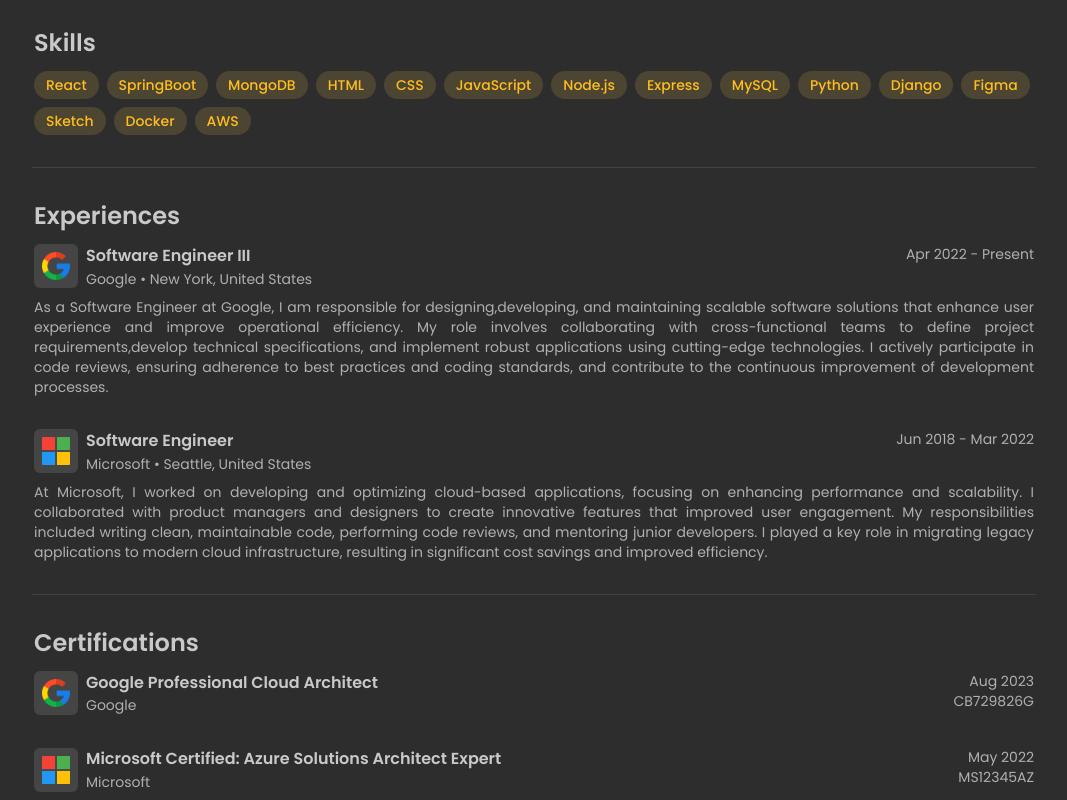
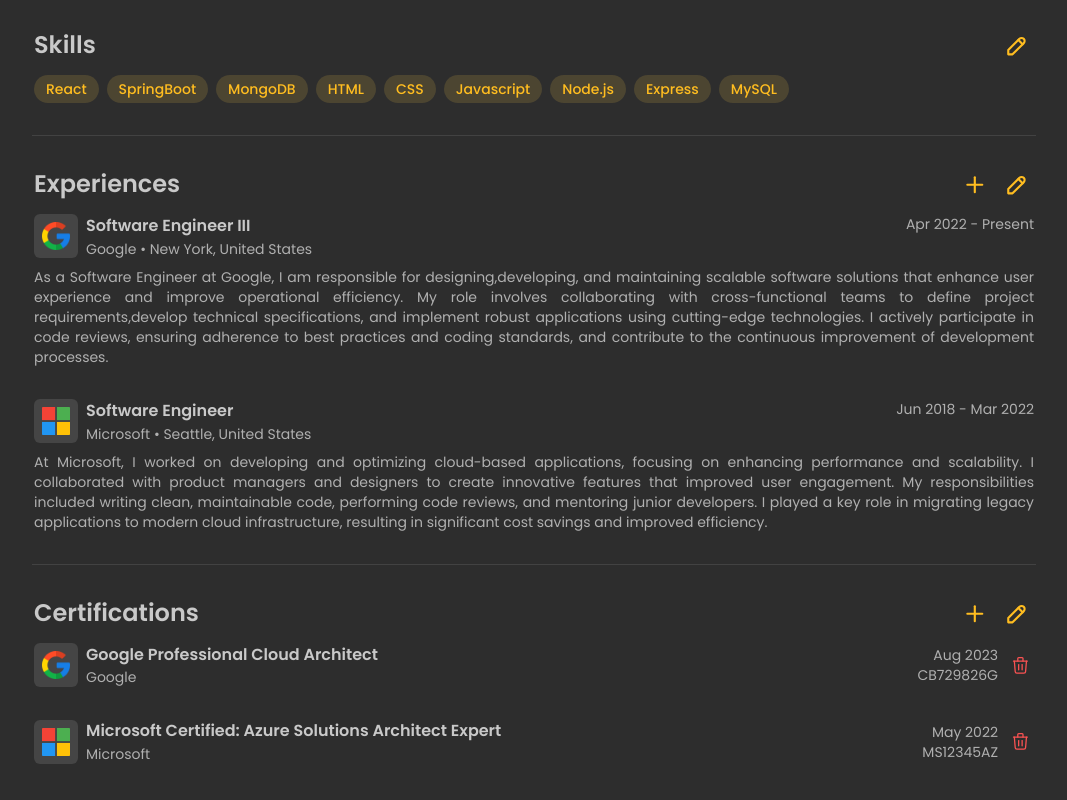
Before and after one commit to badrbenabdellah/Job-Portal-Front, a React (Create React App) app: page /profile in a window 1280 px wide. Shown: the part 680-1480 px from the top of the page, without its empty margins (106-1173 px from the left). Built offline with nearby package versions, Linux system fonts and the light colour scheme.

Commit message:
Profile Page

```diff
--- /dev/null
+++ b/src/Data/Profile.tsx
@@ -0,0 +1,10 @@
+import { IconBriefcase, IconMapPin } from "@tabler/icons-react";
+
+const fields=[
+    {Label:"Job Title",placeholder:"Enter Job Title", options:['Designer', 'Developer', 'Product Manager', 'Marketing Specialist', 'Data Analyst', 'Sales Executive', 'Content Writer', 'Customer Support'], value:"Software Engineer", leftSection:IconBriefcase},
+    {Label:"Company",placeholder:"Enter Company Name", options:['Google', 'Microsoft', 'Meta', 'Netflix', 'Adobe', 'Facebook', 'Amazon', 'Apple', 'Spotify'],value:"Google", leftSection:IconBriefcase},
+    {Label:"Location",placeholder:"Enter Job Location", options:['Delhi', 'New York', 'San Francisco', 'London', 'Berlin', 'Tokyo', 'Sydney', 'Toronto'], value:"New York, United States",leftSection:IconMapPin}
+
+]
+
+export {fields}
--- /dev/null
+++ b/src/Profile/CertiInput.tsx
@@ -0,0 +1,29 @@
+import { Anchor, Button, Checkbox, Select, Textarea, TextInput } from '@mantine/core';
+import { useState } from 'react';
+import { MonthPickerInput } from '@mantine/dates';
+import SelectInput from './SelectInput';
+import { fields } from '../Data/Profile';
+
+const CertiInput = (props:any) => {
+    const select = fields;
+    const [issueDate, setIssueDate] = useState<Date | null>(new Date());
+  return (
+    <div className='flex flex-col gap-3'>
+        <div className='text-lg font-semibold'>Add Certificate</div>
+        <div className='flex gap-10 [&>*]:w-1/2'>
+            <TextInput label="Title" withAsterisk placeholder='Enter title'/>
+            <SelectInput {...select[1]}/>
+        </div>
+        <div className='flex gap-10 [&>*]:w-1/2'>
+            <MonthPickerInput withAsterisk maxDate={new Date()} label="Issue Date" placeholder="Pick date" value={issueDate} onChange={setIssueDate}/>
+            <TextInput label="Certificate ID" withAsterisk placeholder='Enter ID'/>
+        </div>
+        <div className='flex gap-5'>
+            <Button onClick={()=>props.setEdit(false)} color='brightSun.4' variant='outline'>Save</Button>
+            <Button onClick={()=>props.setEdit(false)} color='red.8' variant='light'>Cancel</Button>
+        </div>
+    </div>
+  )
+}
+
+export default CertiInput;
--- a/src/Profile/CertifiCard.tsx
+++ b/src/Profile/CertifiCard.tsx
@@ -1,3 +1,5 @@
+import { ActionIcon } from '@mantine/core';
+import { IconDeviceFloppy, IconPencil, IconTrash } from '@tabler/icons-react';
 import React from 'react'
 
 const CertifiCard = (props:any) => {
@@ -12,9 +14,14 @@
                 <div className='text-sm text-mine-shaft-300'>{props.issuer}</div>
             </div>
         </div>
-        <div className='flex flex-col items-end'>
-            <div className='text-sm text-mine-shaft-300'>{props.issueDate}</div>
-            <div className='text-sm text-mine-shaft-300'>{props.certificateId}</div>
+        <div className='flex items-center gap-2'>
+            <div className='flex flex-col items-end'>
+                <div className='text-sm text-mine-shaft-300'>{props.issueDate}</div>
+                <div className='text-sm text-mine-shaft-300'>{props.certificateId}</div>
+            </div>
+            <ActionIcon color='red.8' variant="subtle">
+                <IconTrash className='h-4/5 w-4/5'stroke={1.5} />
+            </ActionIcon>
         </div>
     </div>
   )
--- a/src/Profile/ExpCard.tsx
+++ b/src/Profile/ExpCard.tsx
@@ -1,9 +1,12 @@
+import { Button } from '@mantine/core';
 import { IconBookmark } from '@tabler/icons-react'
-import React from 'react'
+import { useState } from 'react'
+import ExpInput from './ExpInput';
 
 const ExpCard = (props:any) => {
+    const [edit, setEdit] = useState(false);
   return (
-    <div className='flex flex-col gap-2'>
+    !edit?<div className='flex flex-col gap-2'>
         <div className='flex justify-between'>
             <div className='flex gap-2 items-center'>
                 <div className='p-2 bg-mine-shaft-800 rounded-md'>
@@ -21,7 +24,11 @@
         <div className='text-sm text-mine-shaft-300 text-justify'>
             {props.description}
         </div>
-    </div>
+        {props.edit &&<div className='flex gap-5'>
+            <Button onClick={()=>setEdit(true)} color='brightSun.4' variant='outline'>Edit</Button>
+            <Button color='red.8' variant='light'>Delete</Button>
+        </div>}
+    </div>:<ExpInput setEdit={setEdit}/>
   )
 }
 
--- /dev/null
+++ b/src/Profile/ExpInput.tsx
@@ -0,0 +1,35 @@
+import { Anchor, Button, Checkbox, Textarea } from '@mantine/core';
+import { useState } from 'react';
+import { MonthPickerInput } from '@mantine/dates';
+import SelectInput from './SelectInput';
+import { fields } from '../Data/Profile';
+
+const ExpInput = (props:any) => {
+    const select = fields;
+    const [desc, setDesc] = useState("As a Software Engineer at Google, I am responsible for designing,developing, and maintaining scalable software solutions that enhance user experience and improve operational efficiency. My role involves collaborating with cross-functional teams to define project requirements,develop technical specifications, and implement robust applications using cutting-edge technologies. I actively participate in code reviews, ensuring adherence to best practices and coding standards, and contribute to the continuous improvement of development processes.");
+    const [startDate, setStartDate] = useState<Date | null>(new Date());
+    const [endDate, setEndDate] = useState<Date | null>(new Date());
+    const [checked, setChecked] = useState(false);
+  return (
+    <div className='flex flex-col gap-3'>
+        <div className='text-lg font-semibold'>{props.add?"Add":"Edit"} Experience</div>
+        <div className='flex gap-10 [&>*]:w-1/2'>
+            <SelectInput {...select[0]}/>
+            <SelectInput {...select[1]}/>
+        </div>
+        <SelectInput {...select[2]}/>
+        <Textarea withAsterisk label="Summary" value={desc} placeholder='Enter Summary...' autosize minRows={3} onChange={(event) => setDesc(event.currentTarget.value)}/>
+        <div className='flex gap-10 [&>*]:w-1/2 '>
+        <MonthPickerInput withAsterisk maxDate={endDate || undefined} label="Start Date" placeholder="Pick date" value={startDate} onChange={setStartDate}/>
+        <MonthPickerInput disabled={checked} withAsterisk minDate={startDate || undefined} label="End Date" placeholder="Pick date" value={endDate} onChange={setEndDate}/>
+        </div>
+        <Checkbox checked={checked} onChange={(event) => setChecked(event.currentTarget.checked)} autoContrast label="Currently working here" />
+        <div className='flex gap-5'>
+            <Button onClick={()=>props.setEdit(false)} color='brightSun.4' variant='outline'>Save</Button>
+            <Button onClick={()=>props.setEdit(false)} color='red.8' variant='light'>Cancel</Button>
+        </div>
+    </div>
+  )
+}
+
+export default ExpInput;
--- a/src/Profile/Profile.tsx
+++ b/src/Profile/Profile.tsx
@@ -1,17 +1,25 @@
-import { ActionIcon, Button, Divider } from '@mantine/core'
-import { IconBriefcase, IconDeviceFloppy, IconMapPin, IconPencil } from '@tabler/icons-react'
+import { ActionIcon, Button, Divider, Select, TagsInput, Textarea } from '@mantine/core'
+import { IconBriefcase, IconDeviceFloppy, IconMapPin, IconPencil, IconPlus } from '@tabler/icons-react'
 import ExpCard from './ExpCard'
 import CertifiCard from './CertifiCard'
 import { useState } from 'react'
+import SelectInput from './SelectInput'
+import { fields } from '../Data/Profile'
+import ExpInput from './ExpInput'
+import CertiInput from './CertiInput'
 
 const Profile = (props:any) => {
-  const skills = ["React", "SpringBoot","MongoDB", "HTML","CSS", "Javascript","Node.js", "Express", "MySQL"]
-    const [edit, setEdit] = useState([false, false, false, false, false]);
-    const handleEdit = (index:any) => {
-        const newEdit = [...edit];
-        newEdit[index] =! newEdit[index];
-        setEdit(newEdit);
-    }
+  const select = fields
+  const [skills, setSkills] = useState(["React", "SpringBoot","MongoDB", "HTML","CSS", "Javascript","Node.js", "Express", "MySQL"]);
+  const [edit, setEdit] = useState([false, false, false, false, false]);
+  const [addExp, setAddExp] = useState(false);
+  const [addCerti, setAddCerti] = useState(false);
+  const [about, setAbout] = useState('As a Software Engineer at Google, I specialize in building scalable and high-performance applications. My expertise lies in integrating front-end and back-end technologies to deliver seamless user experiences. With a strong foundation in React and SpringBoot, and a focus on MongoDB for database solutions, I am passionate about leveraging the latest technologies to solve complex problems and drive innovation. My goal is to create impactful software that enhances productivity and meets user needs effectively.');
+  const handleEdit = (index:any) => {
+    const newEdit = [...edit];
+    newEdit[index] = !newEdit[index];
+    setEdit(newEdit);
+  }
   return (
     <div className='w-4/5 mx-auto'>
       <div className=''>
@@ -24,40 +32,83 @@
                 {edit[0]?<IconDeviceFloppy className='h-4/5 w-4/5' />:<IconPencil className='h-4/5 w-4/5'/>}
                 </ActionIcon>
             </div>
-            <div className='text-xl flex gap-1 items-center'> <IconBriefcase className='h-5 w-5' stroke={1.5}/> Software Engineer &bull; Google</div>
-            <div className='text-lg flex gap-1 text-mine-shaft-300 items-center'>
+            {
+              edit[0]?<><div className='flex gap-10 [&>*]:w-1/2'>
+                <SelectInput {...select[0]}/>
+                <SelectInput {...select[1]}/>
+              </div>
+              <SelectInput {...select[2]}/></>:<><div className='text-xl flex gap-1 items-center'> <IconBriefcase className='h-5 w-5' stroke={1.5}/> Software Engineer &bull; Google</div>
+              <div className='text-lg flex gap-1 text-mine-shaft-300 items-center'>
                 <IconPencil className='h-5 w-5' stroke={1.5} /> New York, USA
-            </div>
+              </div></>
+            }
         </div>
         <Divider mx="xs" my="xl" />
         <div className='px-3'>
-          <div className='text-2xl font-semibold mb-3'>About</div>
-          <div className='text-sm text-mine-shaft-300 text-justify'>{props.about}</div>
+          <div className='text-2xl font-semibold mb-3 flex justify-between'>About
+            <ActionIcon onClick={() => handleEdit(1)} size="lg" color='brightSun.4' variant="subtle">
+              {edit[1]?<IconDeviceFloppy className='h-4/5 w-4/5' />:<IconPencil className='h-4/5 w-4/5'/>}
+            </ActionIcon>
+          </div>
+          {
+            edit[1]?<Textarea value={about} placeholder='Enter about youself...' autosize minRows={3} onChange={(event) => setAbout(event.currentTarget.value)}/>:
+            <div className='text-sm text-mine-shaft-300 text-justify'>{about}</div>
+          }
+
         </div>
         <Divider mx="xs" my="xl" />
         <div className='px-3'>
-          <div className='text-2xl font-semibold mb-3'>Skills</div>
-          <div className='flex flex-wrap gap-2'>
+          <div className='text-2xl font-semibold mb-3 flex justify-between'>Skills
+            <ActionIcon onClick={() => handleEdit(2)} size="lg" color='brightSun.4' variant="subtle">
+              {edit[2]?<IconDeviceFloppy className='h-4/5 w-4/5' />:<IconPencil className='h-4/5 w-4/5'/>}
+            </ActionIcon>
+          </div>
+          {
+            edit[2]?<TagsInput value={skills} onChange={setSkills} placeholder="Add Skill" splitChars={[',', ' ', '|']}/>
+            :<div className='flex flex-wrap gap-2'>
             {
-              props.skills?.map((skill:any , index:any) =><div className='bg-bright-sun-300 text-sm font-medium bg-opacity-15 rounded-3xl text-bright-sun-400 px-3 py-1'>{skill}</div>)
+              skills.map((skill:any , index:any) =><div className='bg-bright-sun-300 text-sm font-medium bg-opacity-15 rounded-3xl text-bright-sun-400 px-3 py-1'>{skill}</div>)
             }
+            </div>
+          }
+        </div>
+        <Divider mx="xs" my="xl" />
+        <div className='px-3'>
+          <div className='text-2xl font-semibold mb-3 flex justify-between'>Experiences
+            <div className='flex gap-2'>
+              <ActionIcon onClick={() => setAddExp(true)} size="lg" color='brightSun.4' variant="subtle">
+                <IconPlus className='h-4/5 w-4/5'/>
+              </ActionIcon>
+              <ActionIcon onClick={() => handleEdit(3)} size="lg" color='brightSun.4' variant="subtle">
+                {edit[3]?<IconDeviceFloppy className='h-4/5 w-4/5' />:<IconPencil className='h-4/5 w-4/5'/>}
+              </ActionIcon>
+            </div>
+          </div>
+          <div className='flex flex-col gap-8'>
+            {
+              props.experience?.map((exp:any, index:any ) => <ExpCard key={index } {...exp} edit={edit[3]} />)
+            }
+            {addExp &&<ExpInput add setEdit={setAddExp}/>}
           </div>
         </div>
         <Divider mx="xs" my="xl" />
         <div className='px-3'>
-          <div className='text-2xl font-semibold mb-3'>Experiences</div>
+          <div className='text-2xl font-semibold mb-3 flex justify-between'>Certifications
+            <div className='flex gap-2'>
+              <ActionIcon onClick={() => setAddCerti(true)} size="lg" color='brightSun.4' variant="subtle">
+                <IconPlus className='h-4/5 w-4/5'/>
+              </ActionIcon>
+              <ActionIcon onClick={() => handleEdit(4)} size="lg" color='brightSun.4' variant="subtle">
+                {edit[4]?<IconDeviceFloppy className='h-4/5 w-4/5' />:<IconPencil className='h-4/5 w-4/5'/>}
+              </ActionIcon>
+            </div>
+          </div>
           <div className='flex flex-col gap-8'>
             {
-              props.experience?.map((exp:any, index:any ) => <ExpCard key={index } {...exp} />)
+              props.certifications?.map((certi:any, index:any ) => <CertifiCard key={index } edit={edit[4]} {...certi} />)
             }
-          </div>
-        </div>
-        <Divider mx="xs" my="xl" />
-        <div className='px-3'>
-          <div className='text-2xl font-semibold mb-3'>Certifications</div>
-          <div className='flex flex-col gap-8'>
             {
-              props.certifications?.map((certi:any, index:any ) => <CertifiCard key={index } {...certi} />)
+              addCerti&& <CertiInput setEdit={setAddCerti} />
             }
           </div>
         </div>
@@ -66,4 +117,4 @@
   )
 }
 
-export default Profile
+export default Profile;
--- a/src/Profile/SelectInput.tsx
+++ b/src/Profile/SelectInput.tsx
@@ -5,7 +5,9 @@
 
 const SelectInput = (props:any) => {
     useEffect(()=>{
-        setData(props.options)
+        setData(props.options);
+        setValue(props.value);
+        setSearch(props.value);
     },[])
   const combobox = useCombobox({
     onDropdownClose: () => combobox.resetSelectedOption(),
@@ -45,8 +47,8 @@
       <Combobox.Target>
         <InputBase
         withAsterisk
-        className='[&_input]:font-medium'
         label={props.label}
+        leftSection={<props.leftSection stroke={1.5} />}
           rightSection={<Combobox.Chevron />}
           value={search}
           onChange={(event) => {
@@ -79,4 +81,4 @@
   );
 }
 
-export default SelectInput
+export default SelectInput;
```
